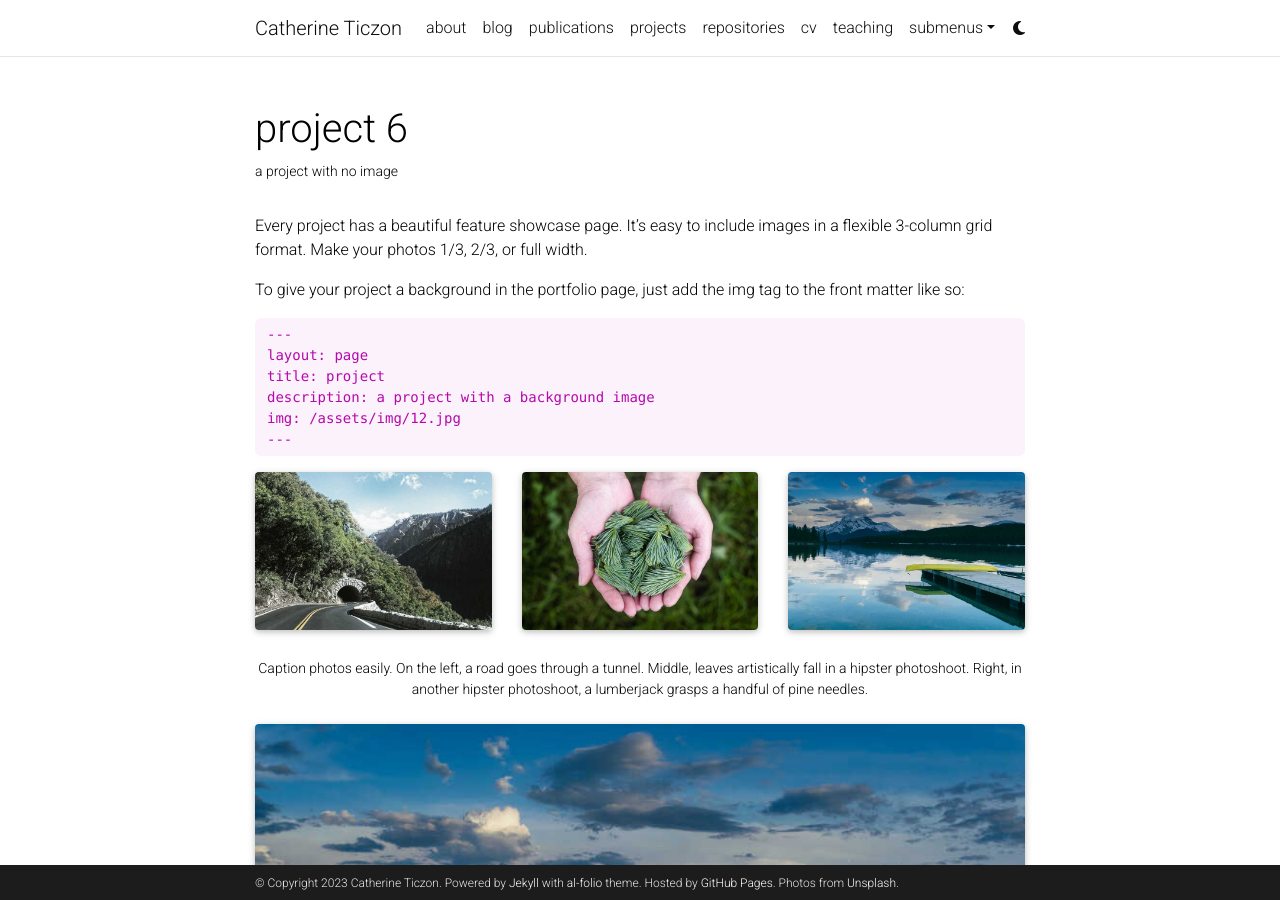
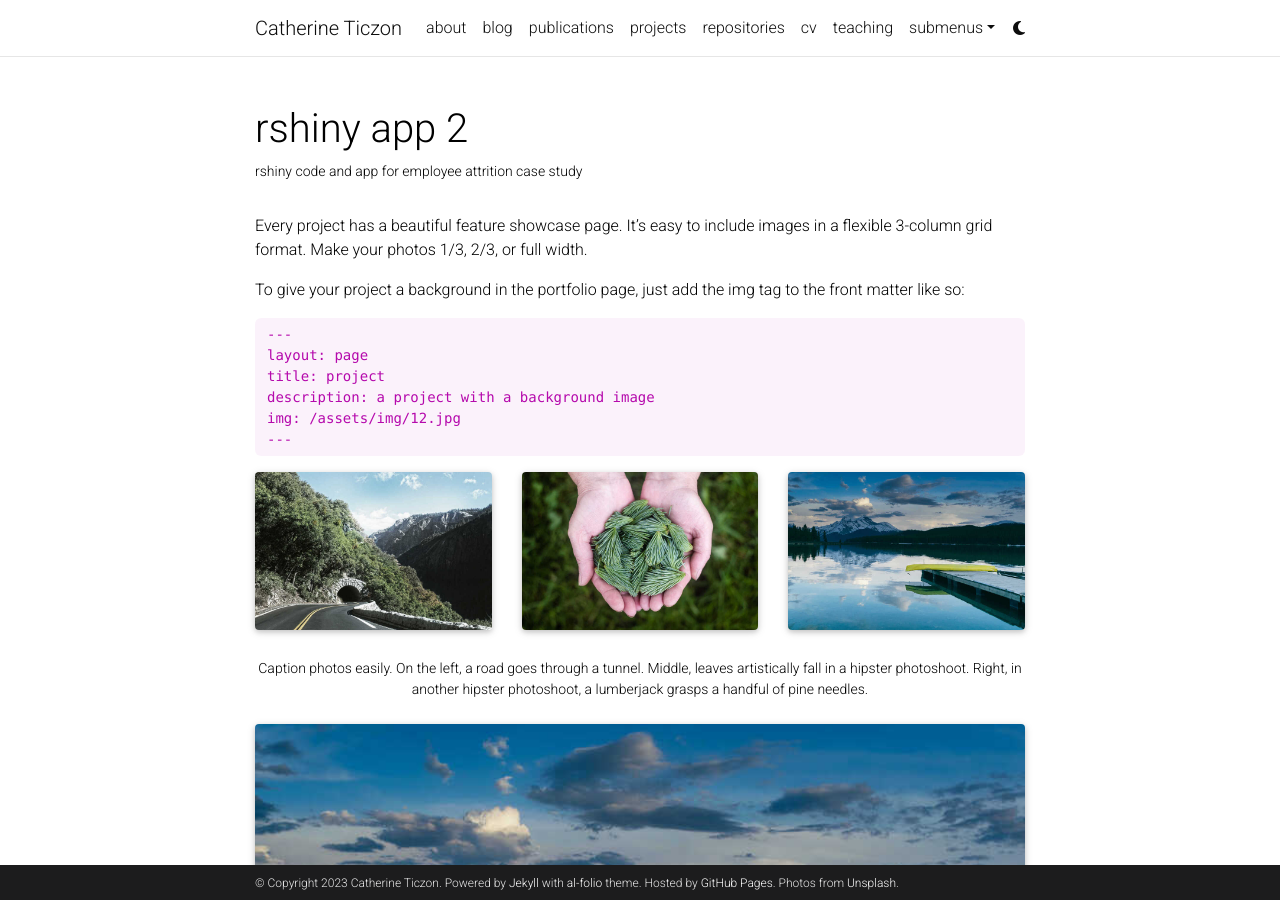
Before and after one commit to catherineticzon/catherineticzon.github.io, a Jekyll site: the page built from _projects/6_project.md, in a window 1280 px wide and 900 px high. Built offline with Jekyll 4.4.1, drawn with Linux system fonts in a browser that asks for light colours; full-size pictures stand in for the smaller copies a plugin makes; comment, search, counter and statistics services are not loaded; a style sheet for code colours, icons or effects is not loaded.

Commit message:
update rshiny apps

```diff
--- a/_projects/6_project.md
+++ b/_projects/6_project.md
@@ -1,7 +1,7 @@
 ---
 layout: page
-title: project 6
-description: a project with no image
+title: rshiny app 2
+description: rshiny code and app for employee attrition case study
 img:
 importance: 4
 category: fun
```
Also changed, not shown: _projects/4_project.md (+2 -2 lines).
